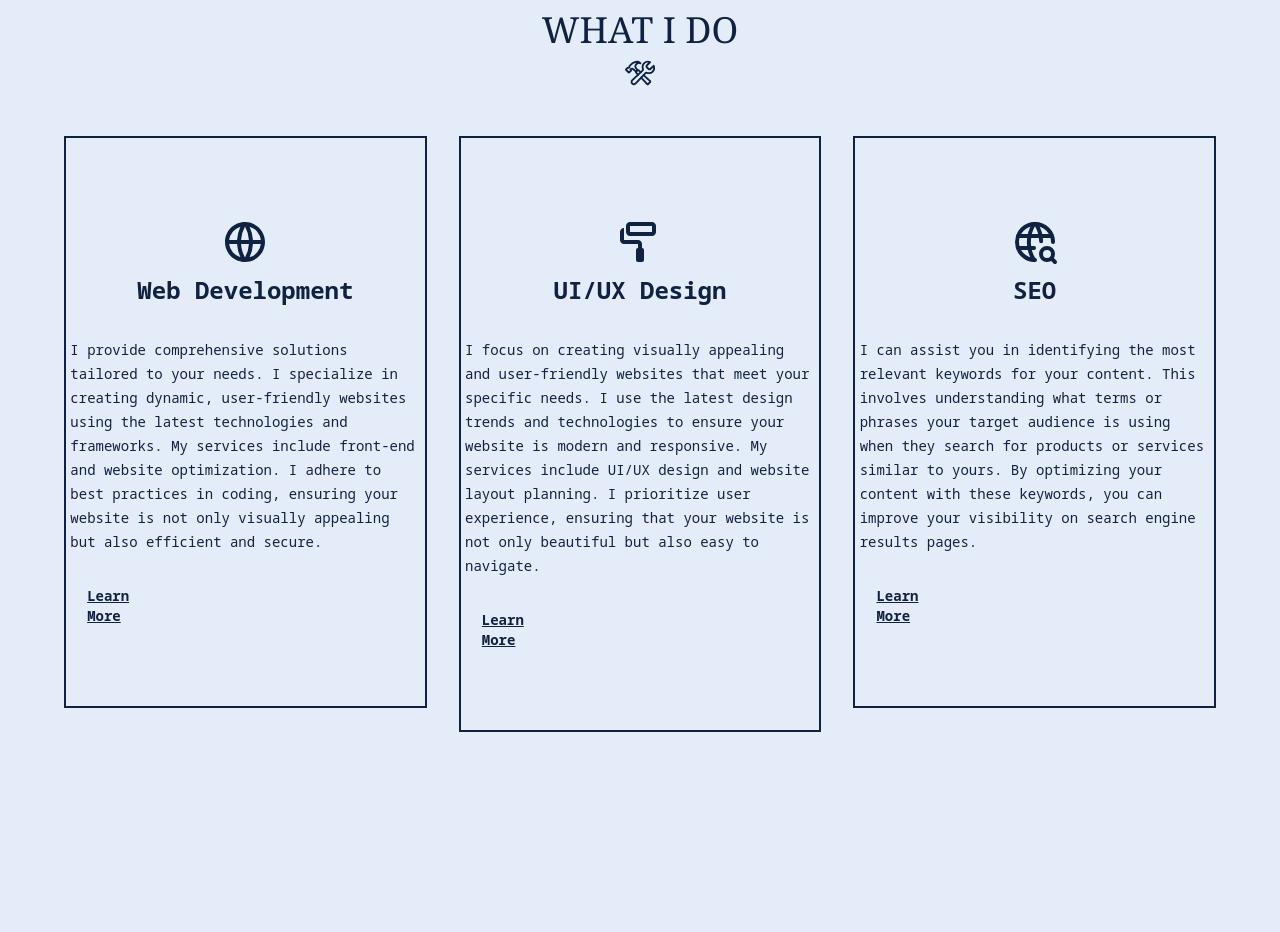
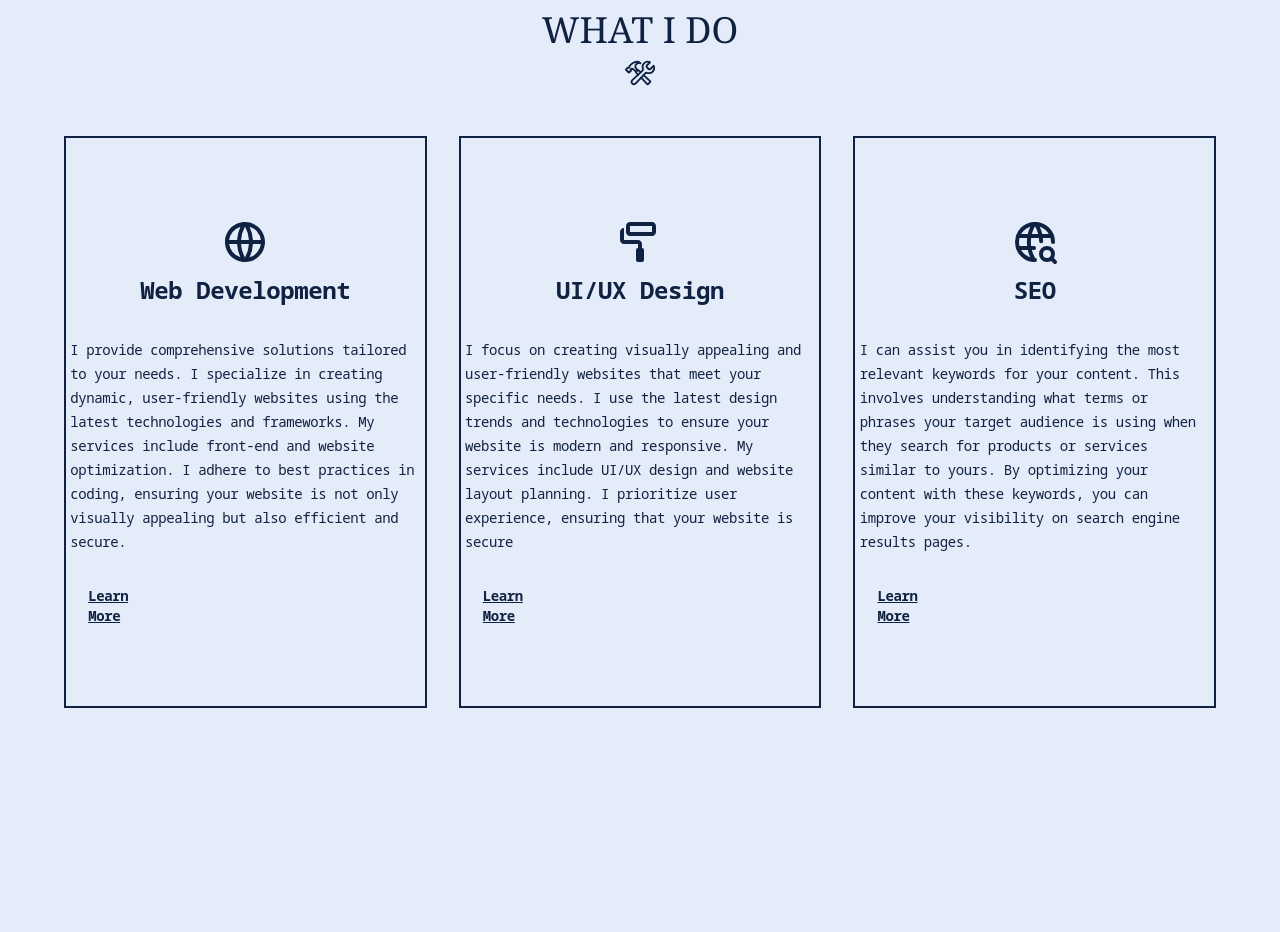
Before and after one commit to vintech05/portfolio-v1, a React (Vite) app: page / in a window 1280 px wide. Shown: the part 1440-2372 px from the top of the page. Built offline with nearby package versions, Linux system fonts and the light colour scheme.

Commit message:
added tight letter-spacing for readibility

```diff
--- a/src/components/whatido/Service.jsx
+++ b/src/components/whatido/Service.jsx
@@ -12,7 +12,7 @@ const Service = () => {
                 <h1 className='font-serif uppercase text-4xl text-button-clr'>what i do</h1>
                 <IoConstructOutline className='text-3xl text-button-clr'/>
             </div>
-            <div className='px-16 grid grid-col-1 lg:grid-cols-3 gap-8'>
+            <div className='px-16 grid grid-col-1 lg:grid-cols-3 gap-8  tracking-tight'>
                 <div className='group'>
                     <div id='card-1' className='flex flex-col items-center gap-2 border-2 transition-all border-button-clr group-hover:border-none group-hover:bg-button-clr -mx-10 lg:-mx-0 px-4 py-12 lg:px-6 lg:py-20'>
                         <RiGlobalLine className='text-4xl text-button-clr group-hover:text-bg-clr lg:text-5xl'/>
@@ -27,7 +27,7 @@ const Service = () => {
                     <div id='card-2' className='flex flex-col items-center gap-2 border-2 border-button-clr group-hover:border-none group-hover:bg-button-clr transition-all -mx-10 lg:-mx-0 px-4 py-12 lg:px-6 lg:py-20'>
                         <BiPaintRoll className='text-4xl text-button-clr group-hover:text-bg-clr lg:text-5xl'/>
                         <span className='text-button-clr group-hover:text-bg-clr text-2xl font-Manrope capitalize font-semibold pb-6'>UI/UX design</span>
-                        <p className='font-Manrope text-button-clr group-hover:text-bg-clr text-sm break-words text-center leading-6 lg:break-before-all lg:text-left lg:w-[25em]'>I focus on creating visually appealing and user-friendly websites that meet your specific needs. I use the latest design trends and technologies to ensure your website is modern and responsive. My services include UI/UX design and website layout planning. I prioritize user experience, ensuring that your website is not only beautiful but also easy to navigate.</p>
+                        <p className='font-Manrope text-button-clr group-hover:text-bg-clr text-sm break-words text-center leading-6 lg:break-before-all lg:text-left lg:w-[25em]'>I focus on creating visually appealing and user-friendly websites that meet your specific needs. I use the latest design trends and technologies to ensure your website is modern and responsive. My services include UI/UX design and website layout planning. I prioritize user experience, ensuring that your website is secure</p>
                             <span className='text-button-clr group-hover:text-bg-clr font-Manrope font-semibold text-sm mt-6 lg:pr-[19.6em] cursor-pointer underline hover:no-underline'>
                                 Learn More
                             </span>
```
